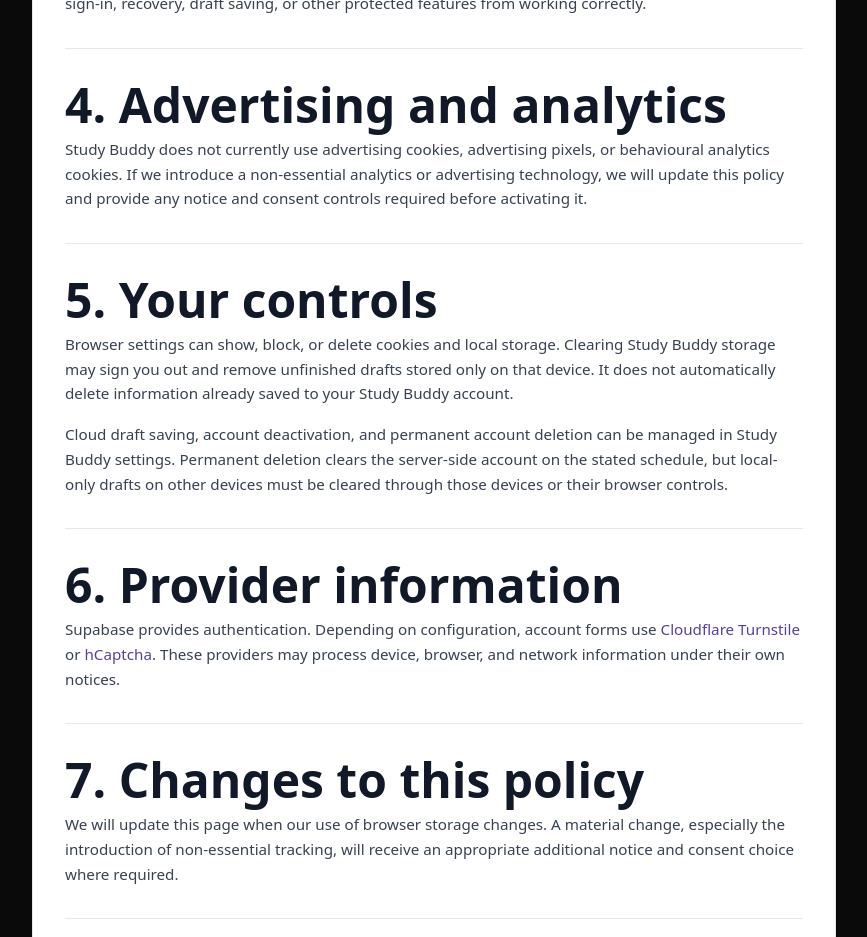
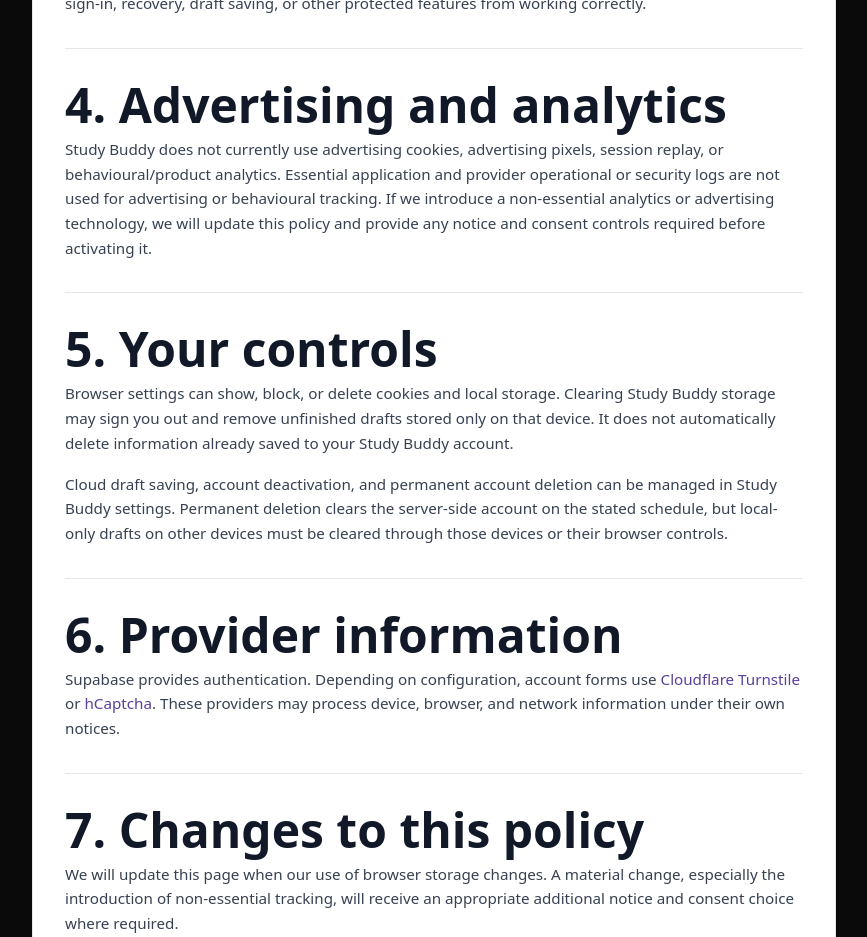
Before and after one commit to studybuddydevelopers/study-buddy-v2, a Next.js app: page /cookie-policy in a window 1280 px wide. Shown: the part 1440-2377 px from the top of the page, without its empty margins (356-1223 px from the left). Built offline with nearby package versions, Linux system fonts and the light colour scheme; no server answers.

Commit message:
docs(cookie-policy): update cookie policy details
Clarified the types of cookies and analytics used by Study Buddy.

Specified that essential application and provider operational logs are not used for advertising or behavioral tracking.

```diff
--- a/app/cookie-policy/page.tsx
+++ b/app/cookie-policy/page.tsx
@@ -92,7 +92,9 @@
     content: (
       <p>
         Study Buddy does not currently use advertising cookies, advertising
-        pixels, or behavioural analytics cookies. If we introduce a non-essential
+        pixels, session replay, or behavioural/product analytics. Essential
+        application and provider operational or security logs are not used for
+        advertising or behavioural tracking. If we introduce a non-essential
         analytics or advertising technology, we will update this policy and
         provide any notice and consent controls required before activating it.
       </p>
```
